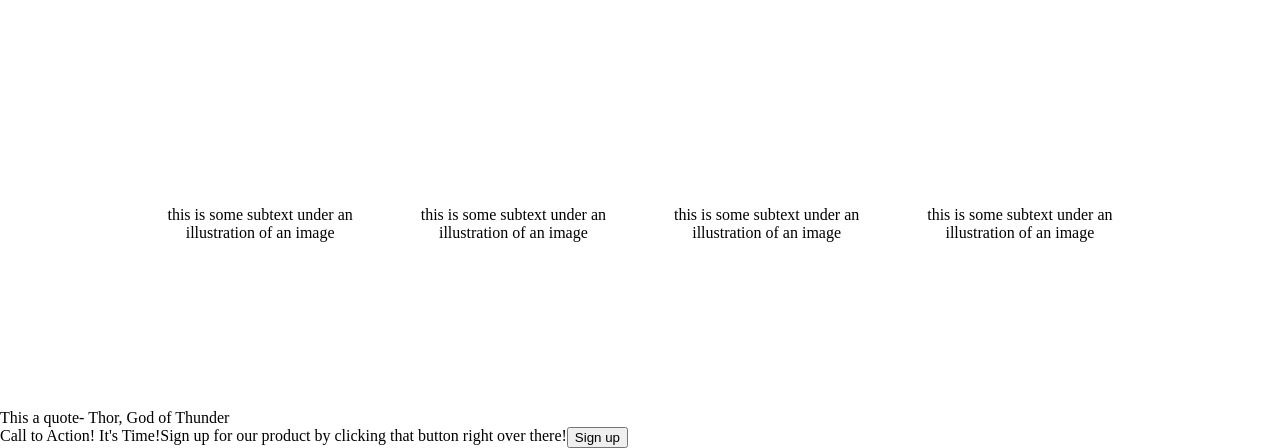
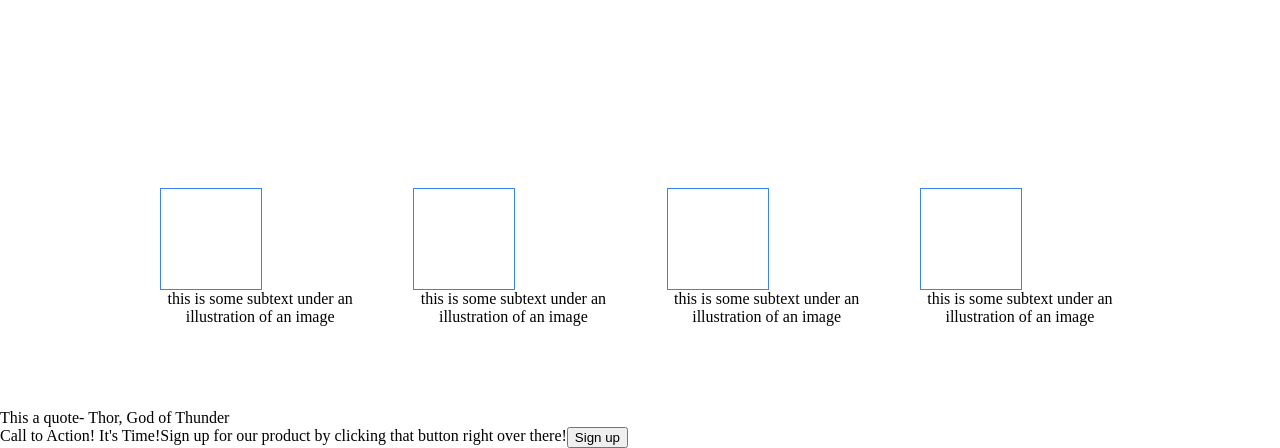
Before and after one commit to forTheDawn/Landing-page, a plain HTML site: page site.html in a window 1280 px wide. Shown: the part 594-1042 px from the top of the page. Drawn offline with Linux system fonts and the light colour scheme.

Commit message:
Nested and rearranged divs.

```diff
--- a/site.html
+++ b/site.html
@@ -53,19 +53,19 @@
                     </div>
                         <div class="containuhh">
                     <div class="info">
-                        <img src="">
+                        <div class="square"></div>
                         <div class="text"> this is some subtext under an illustration of an image</div>
                     </div>
                         <div class="info">
-                            <img src="">
+                            <div class="square"></div>
                             <div class="text"> this is some subtext under an illustration of an image</div>
                          </div>
                          <div class="info">
-                            <img src="">
+                            <div class="square"></div>
                             <div class="text"> this is some subtext under an illustration of an image</div>
                         </div>
                             <div class="info">
-                                <img src="">
+                                <div class="square"></div>
                                 <div class="text"> this is some subtext under an illustration of an image</div>
                             </div>
                         </div>
```
